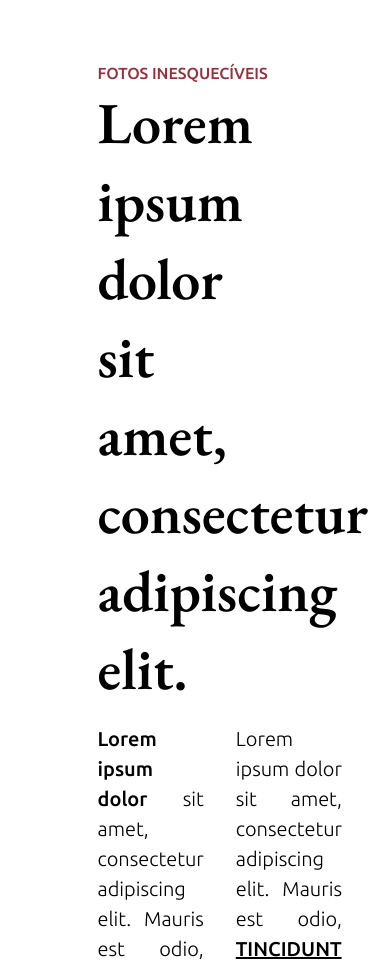
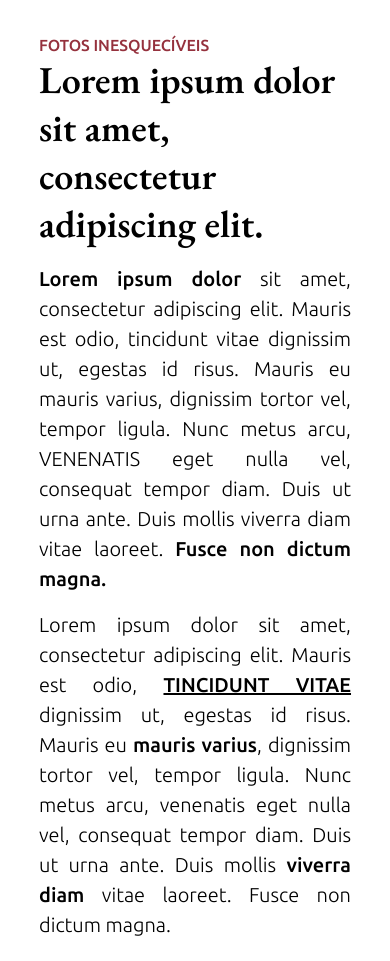
Before and after one commit to matheusAlvarenga/site_fotografia_html_css_bem, a plain HTML site: page index.html in a window 390 px wide. Shown: the part 504-1465 px from the top of the page. Drawn offline with nearby package versions, Linux system fonts and the light colour scheme.

Commit message:
text 1 and 2 and galery 1 mobile version

```diff
--- a/css/galeria1.css
+++ b/css/galeria1.css
@@ -12,3 +12,20 @@
     height: 100%;
     object-fit: cover;
 }
+
+@media only screen and (max-width: 1100px) {
+    .galeria1 {
+        margin-top: 48px;
+    }
+}
+
+@media only screen and (max-width: 950px) {
+    .galeria1 {
+        margin-top: 36px;
+        width: 80%;
+        display: grid;
+        grid-template-columns: 1fr;
+        grid-template-rows: 1fr;
+        grid-gap: 16px;
+    }
+}
--- a/css/generico.css
+++ b/css/generico.css
@@ -42,3 +42,20 @@ h2 {
     font-size: 55px;
     line-height: 62px;
 }
+
+@media only screen and (max-width: 1250px) {
+    h1 {
+        font-size: 48px;
+        line-height: 58px;
+    }
+}
+
+@media only screen and (max-width: 1100px) {
+}
+
+@media only screen and (max-width: 1100px) {
+    h1 {
+        font-size: 38px;
+        line-height: 48px;
+    }
+}
--- a/css/texto1.css
+++ b/css/texto1.css
@@ -4,7 +4,7 @@
 }
 
 .texto1 h1 {
-    width: 8 0%;
+    width: 80%;
 }
 
 .texto1__double {
@@ -17,3 +17,39 @@
 .texto1__double p {
     text-align: justify;
 }
+
+@media only screen and (max-width: 1200px) {
+    .texto1 h1 {
+        width: 80%;
+    }
+}
+
+@media only screen and (max-width: 1100px) {
+    .texto1 {
+        width: 70%;
+        margin-top: 48px;
+    }
+
+    .texto1 h1 {
+        width: 90%;
+    }
+}
+
+@media only screen and (max-width: 950px) {
+    .texto1 {
+        width: 80%;
+        margin-top: 36px;
+    }
+
+    .texto1 h1 {
+        width: 100%;
+        margin-bottom: 16px;
+    }
+
+    .texto1__double {
+        display: grid;
+        grid-template-columns: 1fr;
+        grid-template-rows: 1fr 1fr;
+        grid-gap: 16px;
+    }
+}
--- a/css/texto2.css
+++ b/css/texto2.css
@@ -7,3 +7,21 @@
 .texto2 .gen__acima {
     margin-bottom: 16px;
 }
+
+@media only screen and (max-width: 1100px) {
+    .texto2 {
+        margin-top: 48px;
+        width: 60%;
+    }
+}
+
+@media only screen and (max-width: 950px) {
+    .texto2 {
+        margin-top: 36px;
+        width: 80%;
+    }
+
+    .texto2 .gen__acima {
+        margin-bottom: 12px;
+    }
+}
```
